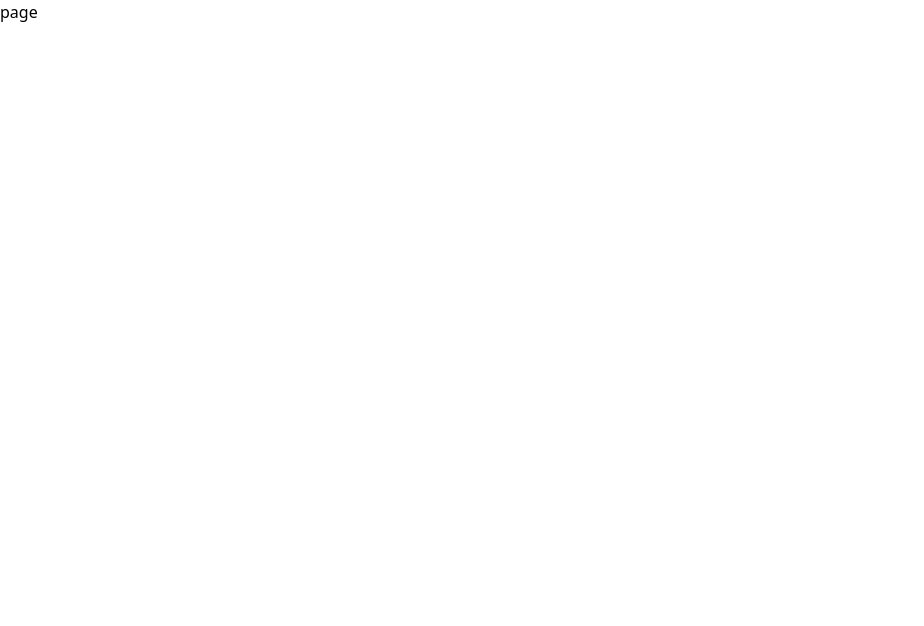
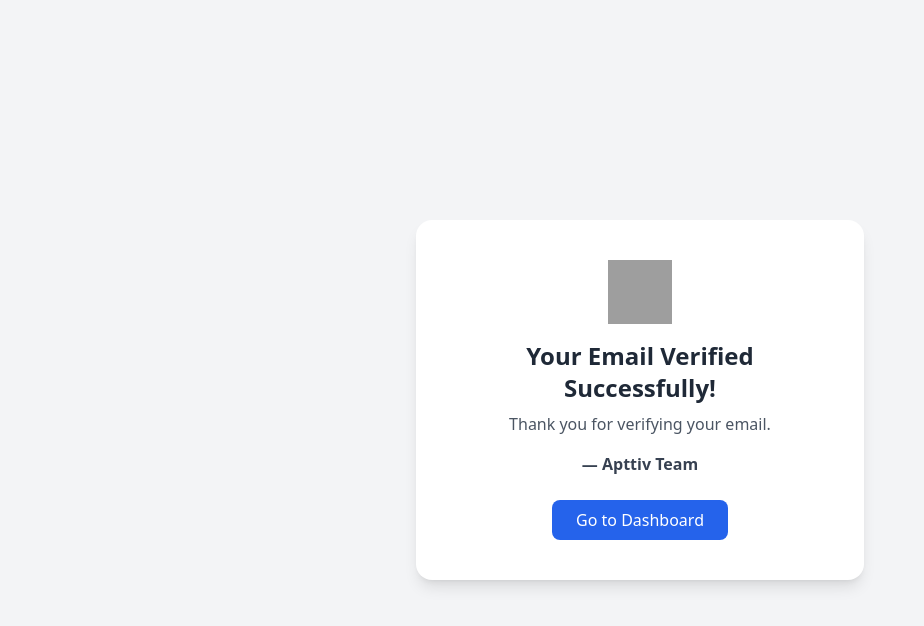
Before and after one commit to Albin213/NOTIFICATION, a Next.js app: page /successPage in a window 1280 px wide. Shown: the top 626 px of the page, without its empty margins (0-924 px from the left). Built offline with nearby package versions, Linux system fonts and the light colour scheme; grey boxes are pictures that could not be loaded; a web font is replaced by a local one.

Commit message:
redirect to /Apttiv on initial on initial load

```diff
--- a/src/app/page.js
+++ b/src/app/page.js
@@ -1,44 +1,15 @@
-// import React from 'react'
-// import Section1 from '../components/homepage/Section1'
-// import Section2 from '../components/homepage/Section2'
-// import Section3 from '../components/homepage/Section3'
-// import Section4 from '../components/homepage/Section4'
-// import Section5 from '../components/homepage/Section5'
-
-
-
-// function page() {
-//   return (
-//     <div className='bg-[#F7FBFB] w-full h-full relative'>
-
-
-//      <div className='w-full h-full bg-img  xl:bg-contain 2xl:bg-none'>
-//       <Section1/>
-//       <div className='mt-10 lg:mt-32'>
-//       <Section2/>
-//       </div>
-//      </div>
-//       <div className='bg-image bg-cover  xl:bg-contain 2xl:bg-cover'>
-//       <Section3/>
-//       </div>
-//       <Section4/>
-//       <div className=''>
-//       <Section5/>
-//       </div>
-
-
-//     </div>
-//   )
-// }
-
-// export default page
-
-
-import React from 'react'
+"use client"
+import { useRouter } from 'next/navigation';
+import React, { useEffect } from 'react'
 
 function page() {
+
+  const router = useRouter();
+  useEffect(() => {
+    router.push("/Apttiv")
+  }, []);
   return (
-    <div>page</div>
+    <div></div>
   )
 }
 
--- a/src/app/successPage/page.js
+++ b/src/app/successPage/page.js
@@ -2,8 +2,24 @@ import React from 'react'
 
 function page() {
   return (
-    <div>page</div>
-  )
+    <div className="flex items-center justify-center min-h-screen bg-gray-100 px-3 sm:px-0">
+      <div className="bg-white p-6 md:p-10 rounded-2xl shadow-lg text-center max-w-md">
+        <img
+          src="/success-icon.png" // Replace with your success icon
+          alt="Success"
+          className="w-16 h-16 mx-auto"
+        />
+        <h1 className="text-2xl font-bold text-gray-800 mt-4">
+          Your Email Verified Successfully!
+        </h1>
+        <p className="text-gray-600 mt-2">Thank you for verifying your email.</p>
+        <p className="text-gray-700 font-semibold mt-4">— Apttiv Team</p>
+        <button className="mt-6 px-6 py-2 bg-blue-600 text-white rounded-lg">
+          Go to Dashboard
+        </button>
+      </div>
+    </div>
+  );
 }
 
 export default page
```
Also changed, not shown: src/app/Apttiv/layout.js (+0 -67 lines).
